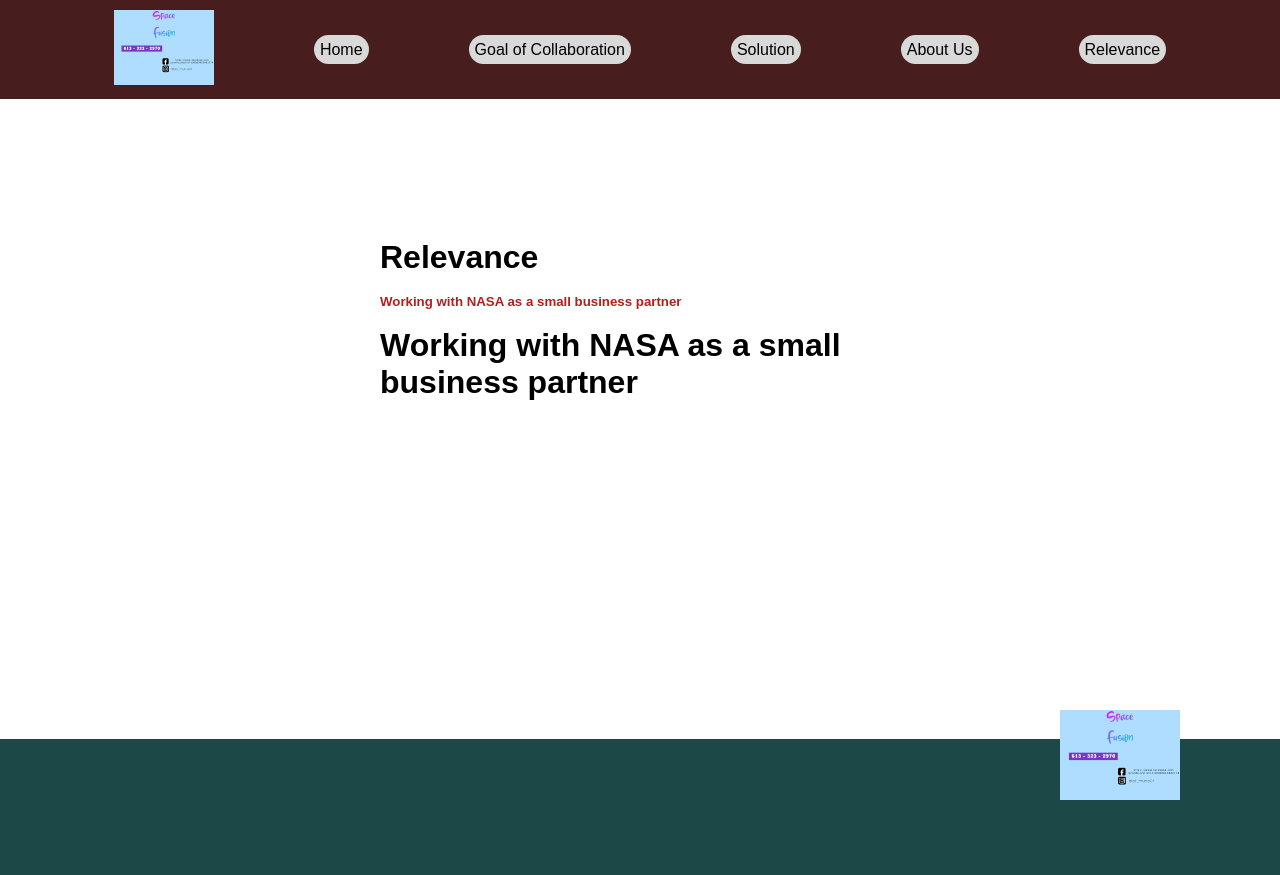
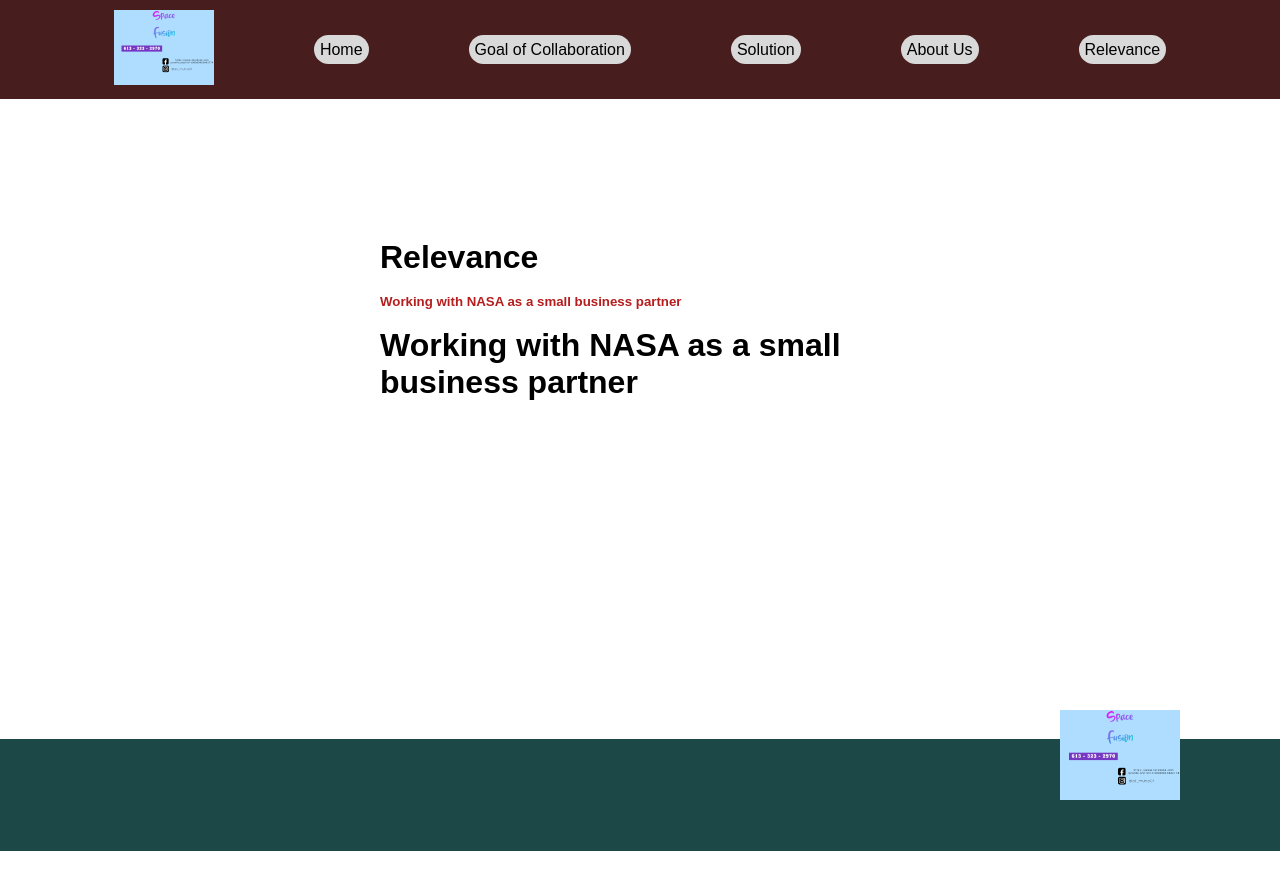
Before and after one commit to Renfrew100/SpaceFusion, a React (Create React App) app in the folder my-app/: page /Relevance in a window 1280 px wide. After the commit the page ends 851 px from the top, so only its background shows below. Built offline with nearby package versions, Linux system fonts and the light colour scheme; no server answers; a web font is replaced by a local one.

Commit message:
another adjustment

```diff
--- a/my-app/src/index.css
+++ b/my-app/src/index.css
@@ -36,10 +36,10 @@
 
 .Footer {
   display: flex;
-  padding: 34px;
+  padding: 28px;
   align-items: right;
-  max-height: 2200px;
-  max-width: 2200px;
+  max-height: 2400px;
+  max-width: 2400px;
   margin: 300 auto;
   background-color: #1D4848;
 }
```
